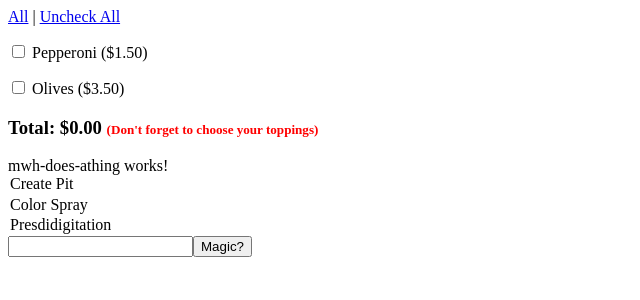
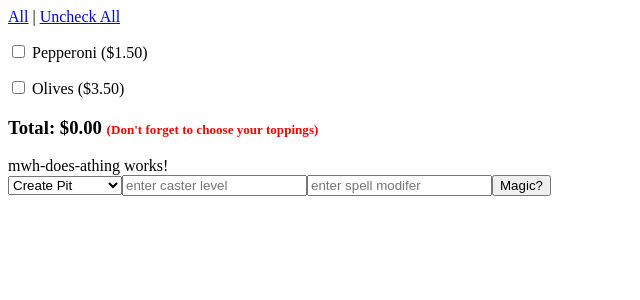
Before and after one commit to tsteelematc/components, an Angular app: page / in a window 1280 px wide. Shown: the top 300 px of the page, without its empty margins (0-640 px from the left). Built offline with nearby package versions, Linux system fonts and the light colour scheme.

Commit message:
fixed selector
nice :   ^)

```diff
--- a/src/app/mwh-does-athing/mwh-does-athing.component.html
+++ b/src/app/mwh-does-athing/mwh-does-athing.component.html
@@ -1,9 +1,10 @@
 <p>
   mwh-does-athing works!
   <br/>
-  <option *ngFor='let spell of spellBook' value="Spell">
-    <select>{{ spell.name }}</select>
-  </option>
-  <input type="text">
-  <button (click)='maths();'>Magic?</button>
+  <select name="" id="">
+    <option *ngFor='let s of spellBook' value="{{ s.name }}}">{{ s.name }}</option>
+  </select>
+  <input type="text" placeholder="enter caster level">
+  <input type="text" placeholder="enter spell modifer">
+  <button (click)='magicDisplay();'>Magic?</button>
 </p>
--- a/src/app/mwh-does-athing/mwh-does-athing.component.ts
+++ b/src/app/mwh-does-athing/mwh-does-athing.component.ts
@@ -14,6 +14,8 @@ interface SpellBookDisplay {
 export class MwhDoesAThingComponent implements OnInit {
 
   spellBook: SpellBookDisplay[];
+  spellSave: 0;
+  spellToHit: 0;
 
   constructor(public spellSvc: SpellBookService) { }
 
@@ -22,8 +24,8 @@ export class MwhDoesAThingComponent implements OnInit {
 
   }
 
-  maths = () => {
-
+  magicDisplay = () => {
+      //this.spellSave = 10 + this.spellBook.something i guess?
   }
 
 }
```
